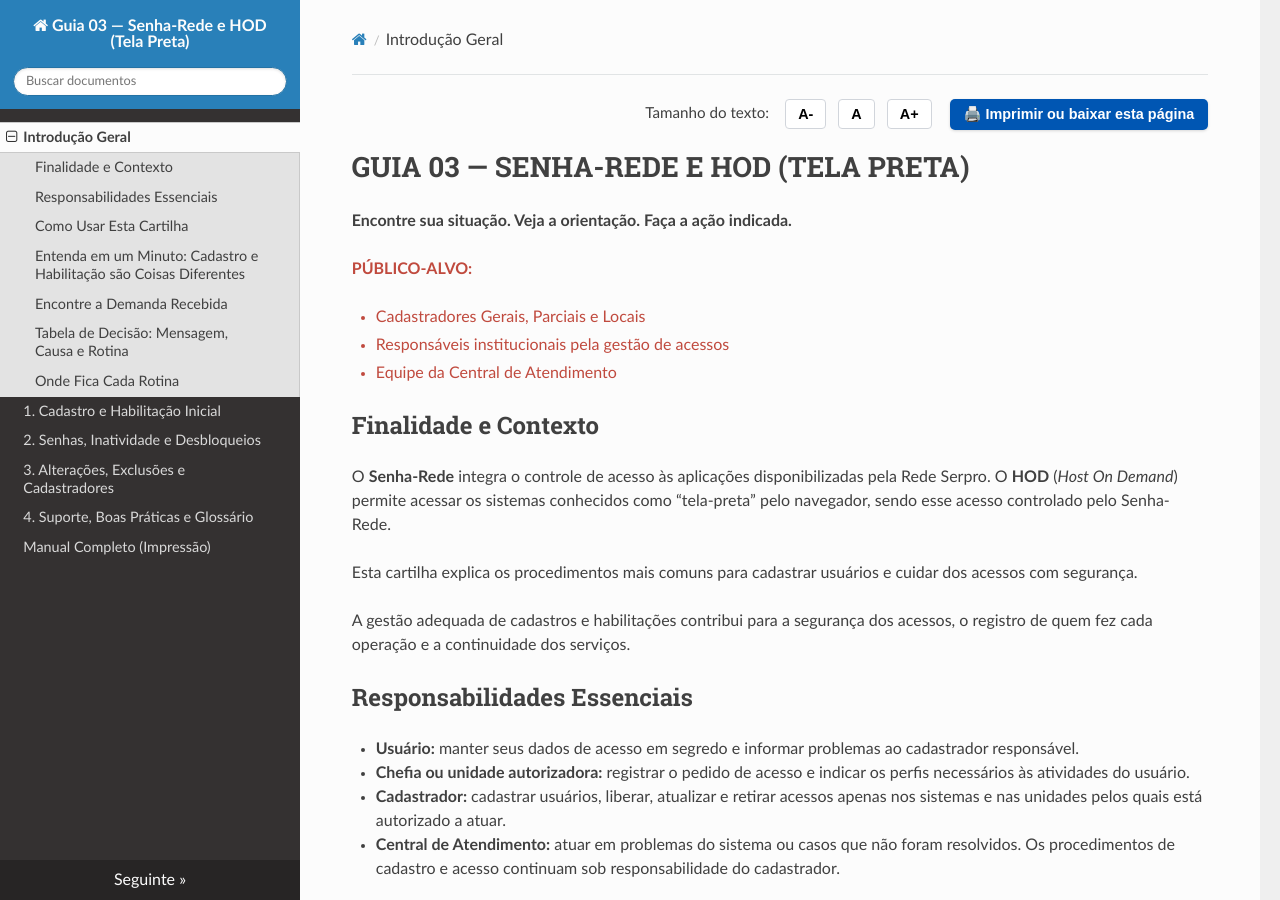
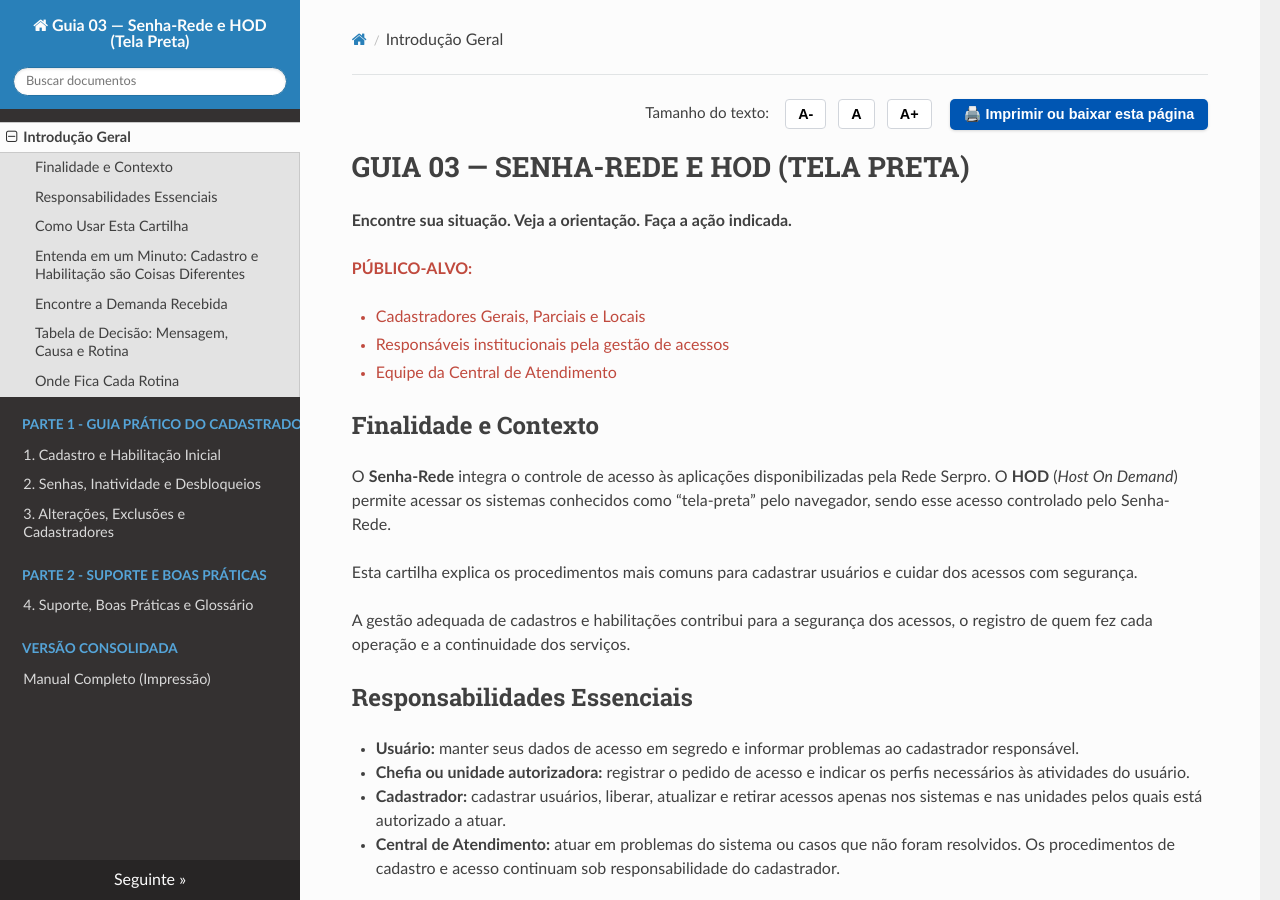
Before and after one commit to siqueiraazevedo2013-cloud/Tutorial-Guia-03-Senha-Rede-HOD, an MkDocs documentation site: the page built from docs/index.md, in a window 1280 px wide and 900 px high. Built offline with MkDocs 1.6.1, drawn with Linux system fonts in a browser that asks for light colours; nearby versions of some CDN libraries.

Commit message:
Update mkdocs.yml

```diff
--- a/mkdocs.yml
+++ b/mkdocs.yml
@@ -6,15 +6,19 @@ theme:
   name: readthedocs
   locale: pt_BR
   highlightjs: true
-  navigation_depth: 3
+  navigation_depth: 2
+  collapse_navigation: true
 
 nav:
   - Introdução Geral: index.md
-  - 1. Cadastro e Habilitação Inicial: 01-cadastro-e-habilitacao.md
-  - 2. Senhas, Inatividade e Desbloqueios: 02-senhas-e-desbloqueios.md
-  - 3. Alterações, Exclusões e Cadastradores: 03-alteracoes-exclusoes-e-cadastradores.md
-  - 4. Suporte, Boas Práticas e Glossário: 04-suporte-boas-praticas-e-glossario.md
-  - Manual Completo (Impressão): manual-completo.md
+  - PARTE 1 - GUIA PRÁTICO DO CADASTRADOR:
+      - 1. Cadastro e Habilitação Inicial: 01-cadastro-e-habilitacao.md
+      - 2. Senhas, Inatividade e Desbloqueios: 02-senhas-e-desbloqueios.md
+      - 3. Alterações, Exclusões e Cadastradores: 03-alteracoes-exclusoes-e-cadastradores.md
+  - PARTE 2 - SUPORTE E BOAS PRÁTICAS:
+      - 4. Suporte, Boas Práticas e Glossário: 04-suporte-boas-praticas-e-glossario.md
+  - VERSÃO CONSOLIDADA:
+      - Manual Completo (Impressão): manual-completo.md
 
 markdown_extensions:
   - admonition
```
